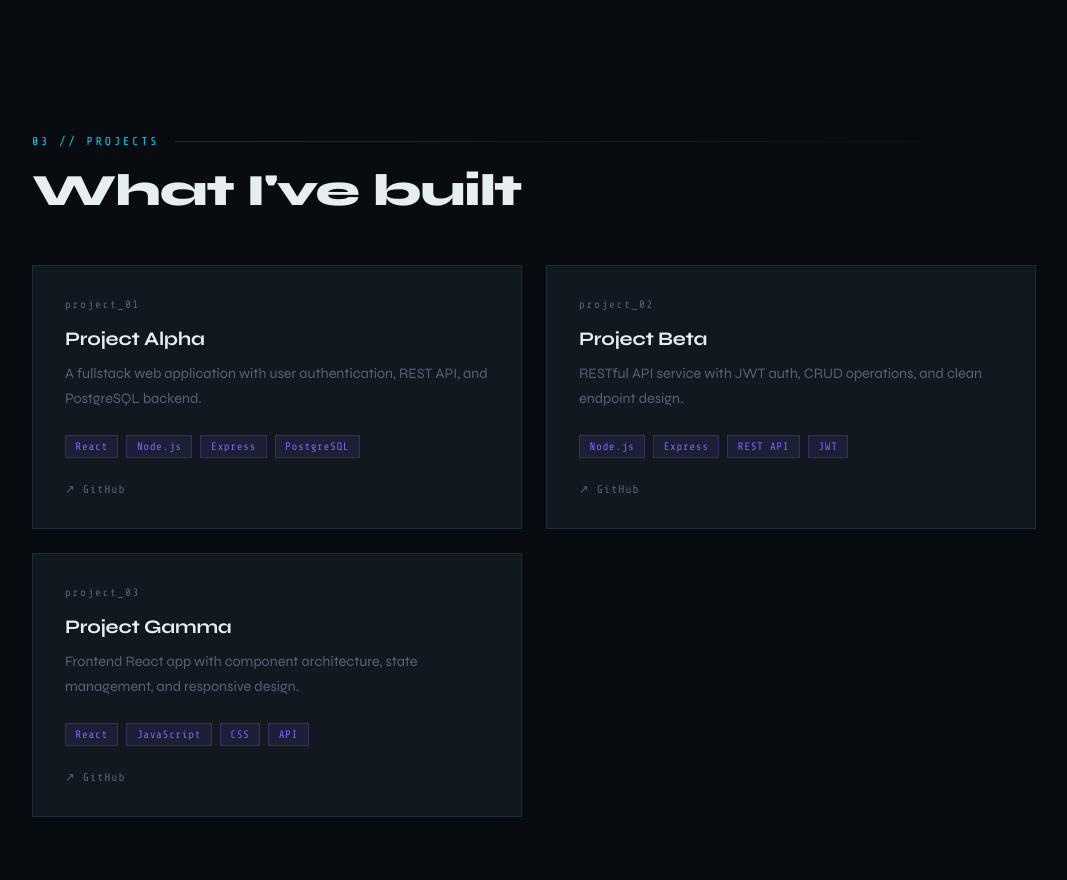
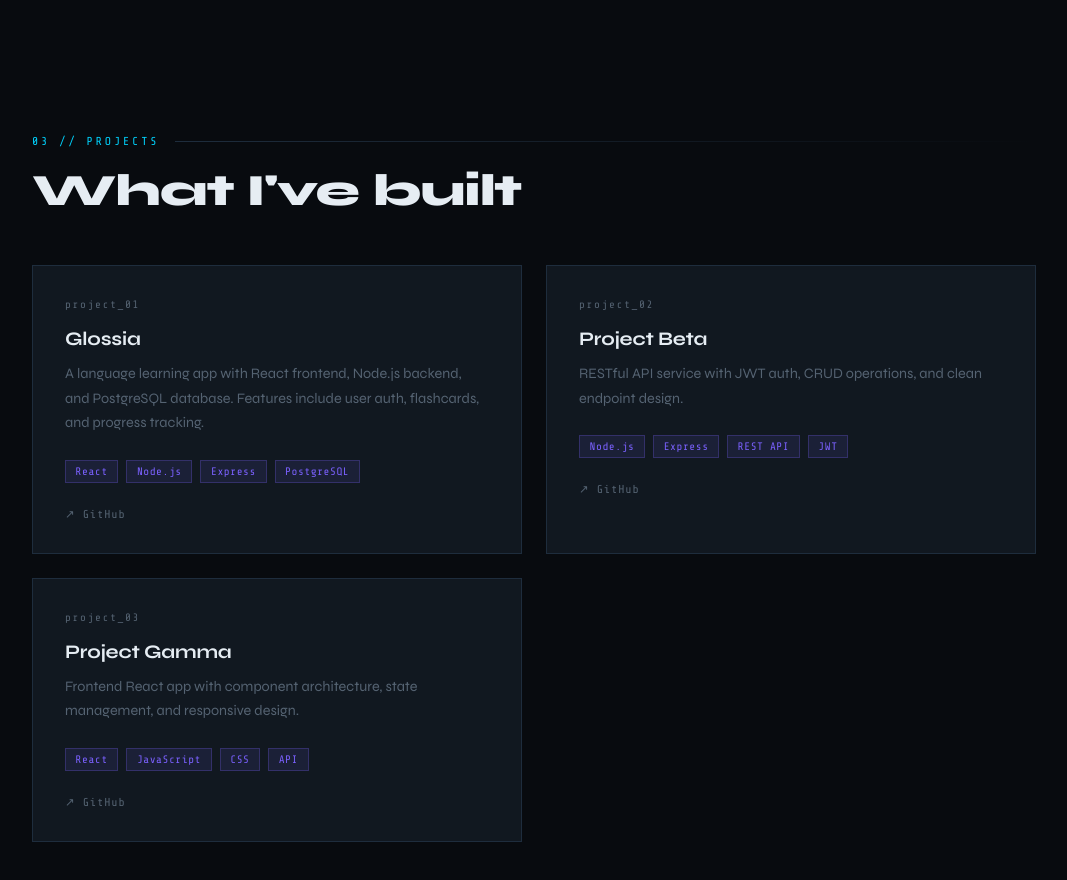
Before and after one commit to JKs162426/portfolio, a React (Vite) app: page / in a window 1280 px wide. Shown: the part 1880-2760 px from the top of the page, without its empty margins (106-1173 px from the left). Built offline with nearby package versions, Linux system fonts and the light colour scheme.

Commit message:
Add fade-in animation and update contact info

```diff
--- /dev/null
+++ b/src/hooks/useIntersect.js
@@ -0,0 +1,37 @@
+import { useEffect, useRef } from 'react'
+
+function useIntersect() {
+  const ref = useRef(null)
+
+  useEffect(() => {
+    const el = ref.current
+    if (!el) return
+
+    // Si ya es visible al cargar, agregar clase directamente
+    const rect = el.getBoundingClientRect()
+    if (rect.top < window.innerHeight) {
+      el.classList.add('visible')
+      return
+    }
+
+    const observer = new IntersectionObserver(
+      (entries) => {
+        entries.forEach(entry => {
+          if (entry.isIntersecting) {
+            entry.target.classList.add('visible')
+            observer.unobserve(entry.target)
+          }
+        })
+      },
+      { threshold: 0.15 }
+    )
+
+    observer.observe(el)
+
+    return () => observer.unobserve(el)
+  }, [])
+
+  return ref
+}
+
+export default useIntersect
--- a/src/sections/About.jsx
+++ b/src/sections/About.jsx
@@ -1,13 +1,16 @@
 import '../styles/about.css'
 import { useLang } from '../context/LanguageContext'
 import content from '../data/content'
+import useIntersect from '../hooks/useIntersect'
 
 function About() {
   const { lang } = useLang()
   const t = content[lang].about
+  const ref = useIntersect()
 
   return (
     <section className="about" id="about">
+      <div className="fade-in" ref={ref}>
         <div className="section-label">{t.label}</div>
         <h2 className="section-title">{t.title}</h2>
         <div className="about-grid">
@@ -39,6 +42,7 @@ function About() {
             </div>
           </div>
         </div>
+      </div>
     </section>
   )
 }
--- a/src/sections/Contact.jsx
+++ b/src/sections/Contact.jsx
@@ -1,20 +1,24 @@
 import '../styles/contact.css'
 import { useLang } from '../context/LanguageContext'
 import content from '../data/content'
+import useIntersect from '../hooks/useIntersect'
 
 function Contact() {
   const { lang } = useLang()
   const t = content[lang].contact
+  const ref = useIntersect()
 
   return (
     <section className="contact" id="contact">
-      <div className="section-label">{t.label}</div>
-      <div className="contact-inner">
-        <h2 className="contact-title">{t.title}</h2>
-        <p className="contact-sub">{t.sub}</p>
-        <div className="contact-links">
-          <a href="mailto:your@email.com" className="btn-primary">{t.email}</a>
-          <a href="https://github.com/" target="_blank" className="btn-outline">{t.github}</a>
+      <div className="fade-in" ref={ref}>
+        <div className="section-label">{t.label}</div>
+        <div className="contact-inner">
+          <h2 className="contact-title">{t.title}</h2>
+          <p className="contact-sub">{t.sub}</p>
+          <div className="contact-links">
+            <a href="mailto:jesus20jk@gmail.com" className="btn-primary">{t.email}</a>
+            <a href="https://github.com/JKs162426" target="_blank" className="btn-outline">{t.github}</a>
+          </div>
         </div>
       </div>
     </section>
--- a/src/sections/Projects.jsx
+++ b/src/sections/Projects.jsx
@@ -1,14 +1,15 @@
 import '../styles/projects.css'
 import { useLang } from '../context/LanguageContext'
 import content from '../data/content'
+import useIntersect from '../hooks/useIntersect'
 
 const projects = [
   {
     id: '01',
-    title: 'Project Alpha',
-    desc: 'A fullstack web application with user authentication, REST API, and PostgreSQL backend.',
+    title: 'Glossia',
+    desc: 'A language learning app with React frontend, Node.js backend, and PostgreSQL database. Features include user auth, flashcards, and progress tracking.',
     tags: ['React', 'Node.js', 'Express', 'PostgreSQL'],
-    github: '#',
+    github: 'https://github.com/JKs162426/glossia',
     live: null,
   },
   {
@@ -32,9 +33,11 @@ const projects = [
 function Projects() {
   const { lang } = useLang()
   const t = content[lang].projects
+  const ref = useIntersect()
 
   return (
     <section className="projects" id="projects">
+      <div className="fade-in" ref={ref}>
         <div className="section-label">{t.label}</div>
         <h2 className="section-title">{t.title}</h2>
         <div className="projects-grid">
@@ -57,6 +60,7 @@ function Projects() {
             </div>
           ))}
         </div>
+      </div>
     </section>
   )
 }
--- a/src/sections/Skills.jsx
+++ b/src/sections/Skills.jsx
@@ -1,6 +1,7 @@
 import '../styles/skills.css'
 import { useLang } from '../context/LanguageContext'
 import content from '../data/content'
+import useIntersect from '../hooks/useIntersect'
 
 const skills = [
   { name: 'React', color: 'accent' },
@@ -18,9 +19,11 @@ const skills = [
 function Skills() {
   const { lang } = useLang()
   const t = content[lang].skills
+  const ref = useIntersect()
 
   return (
     <section className="skills" id="skills">
+      <div className="fade-in" ref={ref}>
         <div className="section-label">{t.label}</div>
         <h2 className="section-title">{t.title}</h2>
         <div className="skills-grid">
@@ -31,6 +34,7 @@ function Skills() {
             </div>
           ))}
         </div>
+      </div>
     </section>
   )
 }
--- a/src/styles/global.css
+++ b/src/styles/global.css
@@ -43,3 +43,14 @@
   @keyframes blink {
     50% { opacity: 0; }
   }
+
+  .fade-in {
+    opacity: 0;
+    transform: translateY(24px);
+    transition: opacity 0.6s ease, transform 0.6s ease;
+  }
+
+  .fade-in.visible {
+    opacity: 1;
+    transform: translateY(0);
+  }
```
Lines whose indentation alone changed are shown as unchanged.
